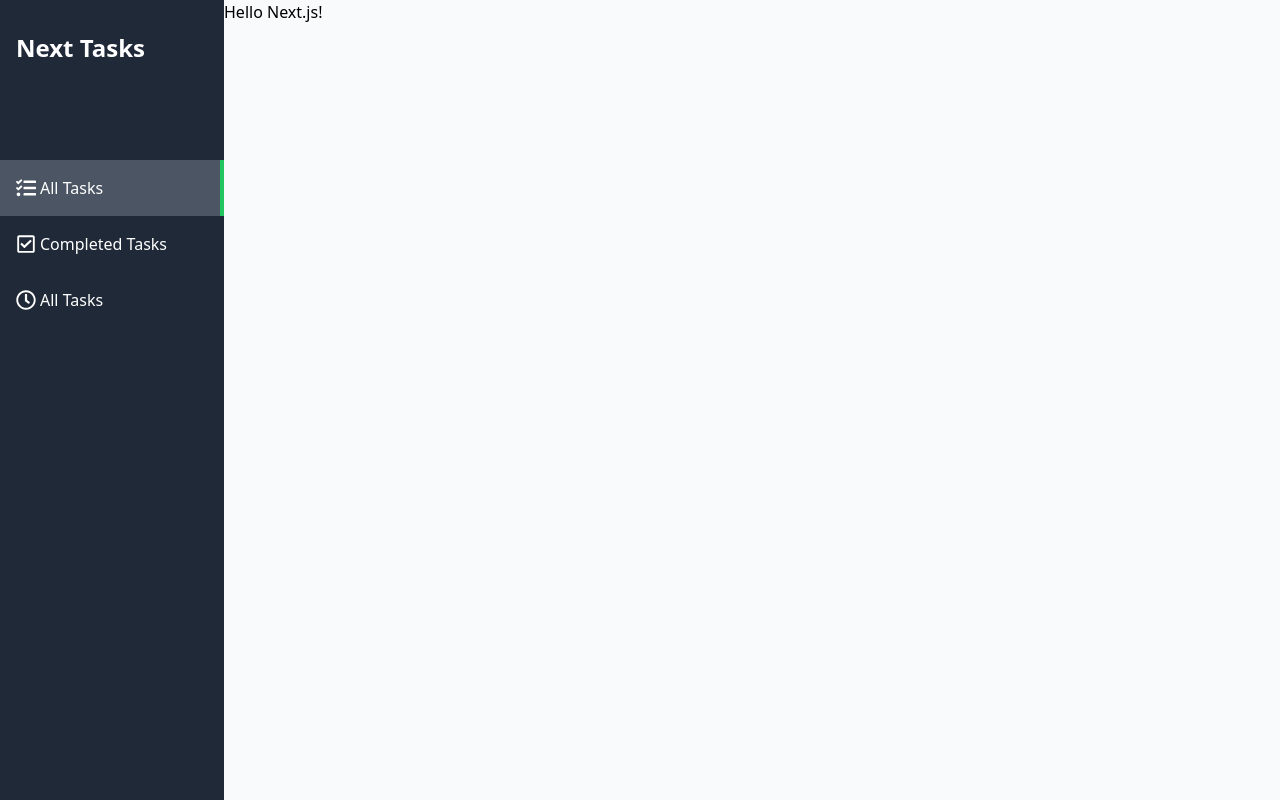
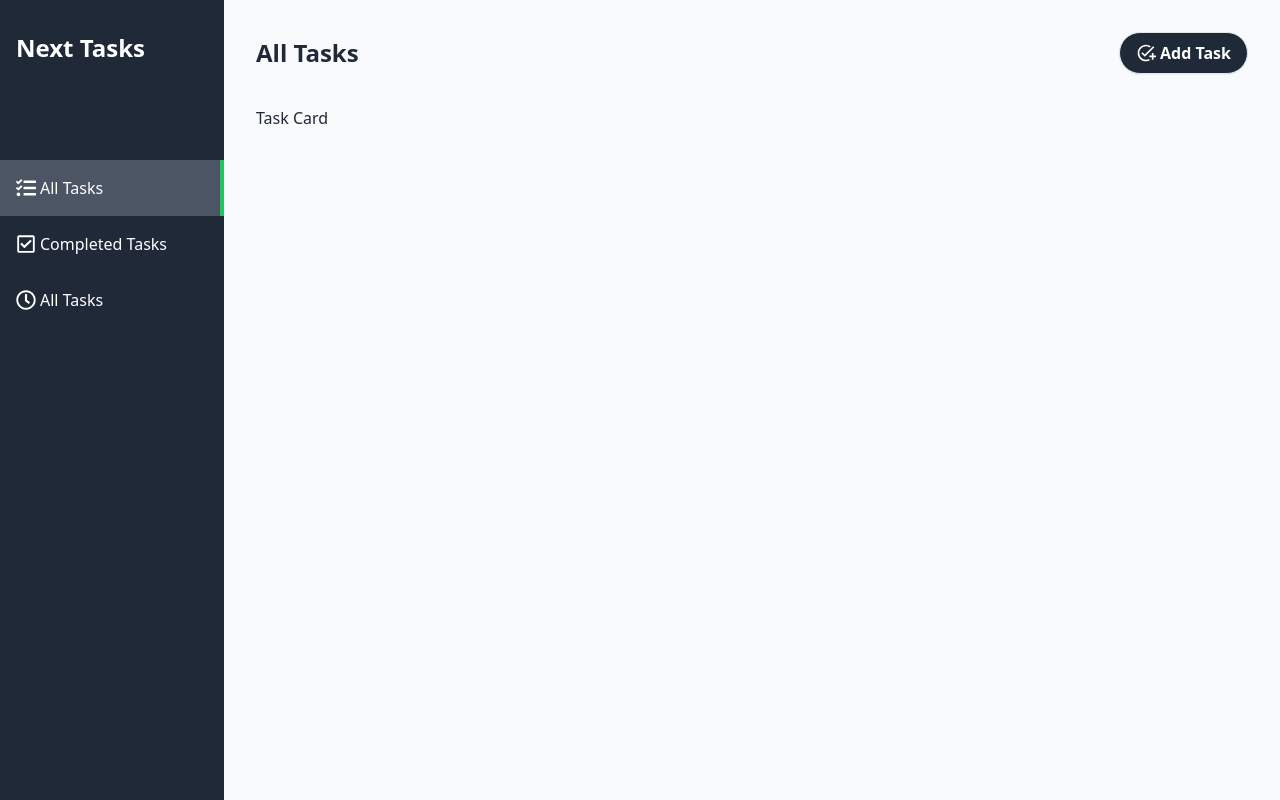
Before and after one commit to Hikari-huk/next-todo-app, a Next.js app: page / in a window 1280 px wide. Built offline with nearby package versions, Linux system fonts and the light colour scheme.

Commit message:
[fix] fix main page

```diff
--- a/src/app/(main)/page.tsx
+++ b/src/app/(main)/page.tsx
@@ -1,5 +1,20 @@
-export default function Home() {
+import Link from "next/link";
+import { MdAddTask } from "react-icons/md";
+
+export default function MainPage() {
   return (
-    <div>Hello Next.js!</div>
+    <div className="text-gray-800 p-8 h-full overflow-y-auto pb-24">
+      <header className="flex justify-between items-center">
+        <h1 className="text-2xl font-bold flex items-center">All Tasks</h1>
+        <Link
+          href="/new"
+          className="flex items-center gap-1 font-semibold border px-4 py-2 rounded-full shadow-sm text-white bg-gray-800 hover:bg-gray-700"
+        >
+          <MdAddTask className="size-5" />
+          <div>Add Task</div>
+        </Link>
+      </header>
+      <div className="mt-8 flex flex-wrap gap-4">Task Card</div>
+    </div>
   );
 }
```
